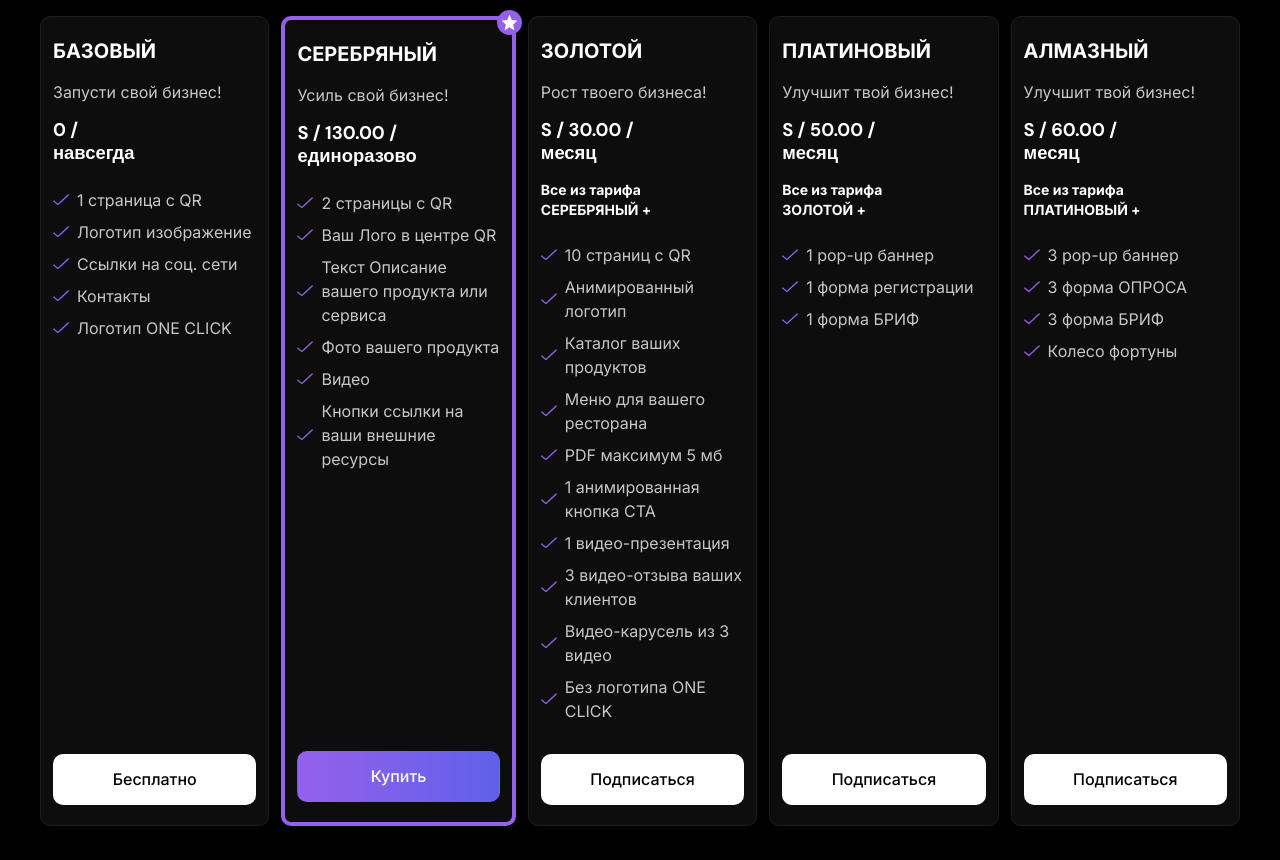
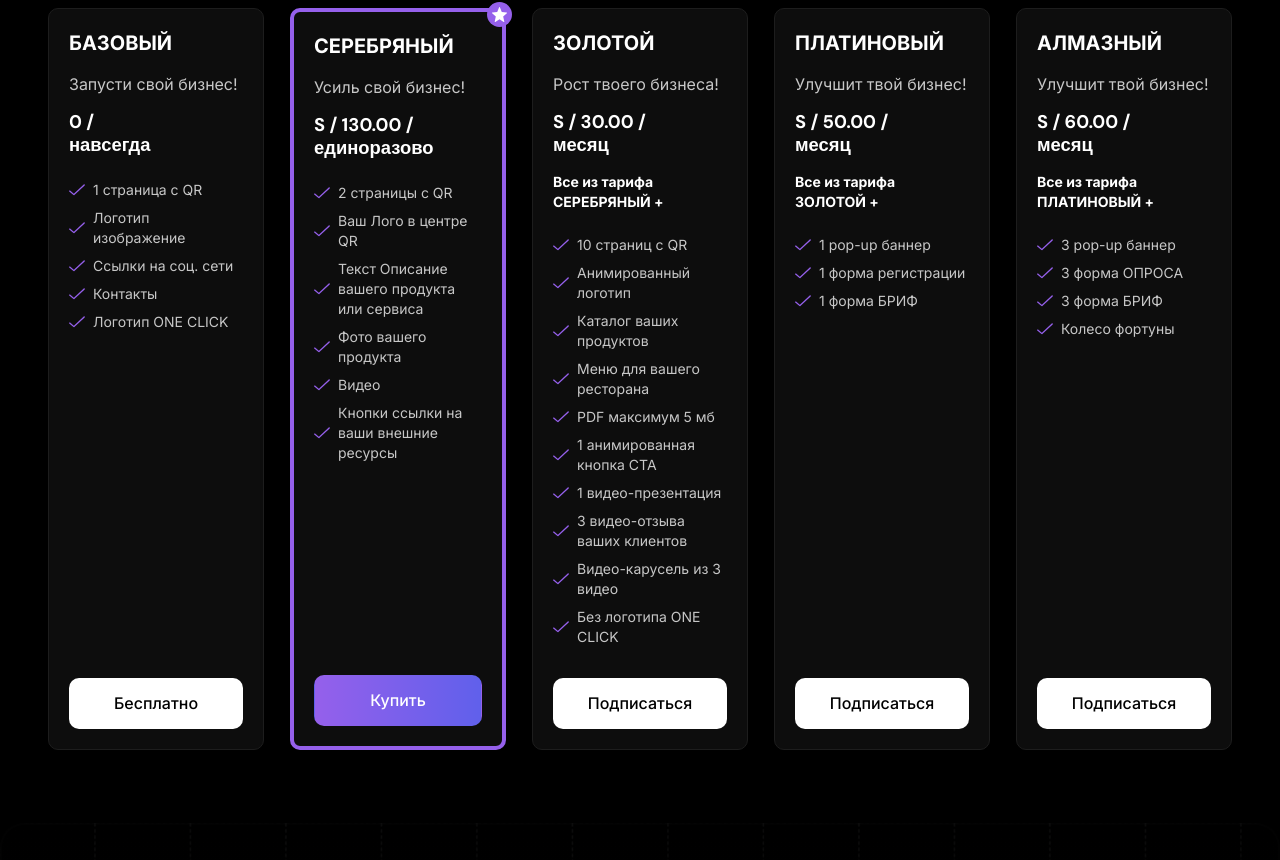
Before and after one commit to Split-Receipt/One-click, a React (Vite) app: page / in a window 1280 px wide. Shown: the part 5640-6500 px from the top of the page. Built offline with nearby package versions, Linux system fonts and the light colour scheme.

Commit message:
Tariffs adaptivity added

```diff
--- a/src/components/Action.jsx
+++ b/src/components/Action.jsx
@@ -13,7 +13,7 @@ function Action({ className = "" }) {
           isActionVisible ? "animate-in" : ""
         } ${className}`}
       >
-        <div className="bg-[url('/img/pattern.png')] bg-cover bg-top py-15 sm:py-20">
+        <div className="bg-[url('/img/pattern.png')] bg-cover bg-top py-10 sm:py-20">
           <div className="container flex flex-col gap-10 items-center justify-between sm:gap-15 md:gap-20 sm:flex-row">
             <div className="flex flex-col gap-10 w-full sm:w-1/2 items-center">
               <h2 className="text-center">
--- a/src/components/Tariffs.jsx
+++ b/src/components/Tariffs.jsx
@@ -1,6 +1,8 @@
 import { useState } from "react";
 import { useTranslation } from "react-i18next";
 import { useScrollAnimation } from "../hooks/useScrollAnimation.js";
+import { Swiper, SwiperSlide } from "swiper/react";
+import { Pagination, Autoplay } from "swiper/modules";
 
 function Tariffs({ className = "" }) {
   const { t } = useTranslation();
@@ -124,7 +126,7 @@ function Tariffs({ className = "" }) {
         }`}
       >
         <div className="container text-center">
-          <h2 className="mb-8">{t("Тарифы")}</h2>
+          <h2 className="md:mb-8 mb-5">{t("Тарифы")}</h2>
           <div className="flex items-center justify-between mb-4 md:mb-6 bg-[#0D0D0D] border border-[#3D3D3D] max-w-[470px] min-w-[300px] w-fit mx-auto rounded-lg">
             {tabs.map((tab) => (
               <div
@@ -140,17 +142,47 @@ function Tariffs({ className = "" }) {
               </div>
             ))}
           </div>
-          <p className="mb-8">
+          <p className="mb-5 text-sm">
             {t(
               `При подписке на 1 год получаете скидку 50%, при подписке на 2 года — свяжитесь с нами`
             )}{" "}
             <a href="tel:+51953245941">+51 953245941</a>
           </p>
-          <div className="flex gap-3 justify-between">
+          <Swiper
+            spaceBetween={10}
+            slidesPerView={1}
+            modules={[Pagination, Autoplay]}
+            loop={true}
+            initialSlide={tariffsData.findIndex((tariff) => tariff.isSpecial)}
+            autoplay={{
+              delay: 3000,
+              disableOnInteraction: false,
+            }}
+            pagination={{
+              clickable: true,
+              bulletClass: "swiper-pagination-bullet",
+              bulletActiveClass: "swiper-pagination-bullet--active",
+            }}
+            breakpoints={{
+              640: {
+                slidesPerView: 2,
+              },
+              768: {
+                slidesPerView: 3,
+              },
+              1024: {
+                slidesPerView: 4,
+              },
+              1280: {
+                slidesPerView: 5,
+              },
+            }}
+            className="w-full"
+          >
             {tariffsData.map((tariff, index) => (
+              <SwiperSlide key={index} className="p-2">
                 <div
-                key={index}
-                className={`feature-card w-full py-5 px-3 ${
+                  className={`feature-card w-full h-full py-5 px-5 ${
                     tariff.isSpecial ? "feature-card--special" : ""
                   }`}
                 >
@@ -174,11 +206,15 @@ function Tariffs({ className = "" }) {
                     <p className="text-sm text-white font-bold">
                       {tariff.subtitle.includes("\n") ? (
                         <>
-                        {tariff.subtitle.split("\n").map((line, lineIndex) => (
+                          {tariff.subtitle
+                            .split("\n")
+                            .map((line, lineIndex) => (
                               <span key={lineIndex}>
                                 {line}
                                 {lineIndex <
-                              tariff.subtitle.split("\n").length - 1 && <br />}
+                                  tariff.subtitle.split("\n").length - 1 && (
+                                  <br />
+                                )}
                               </span>
                             ))}
                         </>
@@ -191,7 +227,7 @@ function Tariffs({ className = "" }) {
                     {tariff.features.map((feature, featureIndex) => (
                       <div
                         key={featureIndex}
-                      className="flex items-center gap-2 mb-2"
+                        className="flex items-center gap-2 mb-2 text-sm"
                       >
                         <img src="img/check.svg" className="w-4 h-4" />
                         <span>{feature}</span>
@@ -206,8 +242,9 @@ function Tariffs({ className = "" }) {
                     <a href={tariff.buttonLink}>{tariff.buttonText}</a>
                   </button>
                 </div>
+              </SwiperSlide>
             ))}
-          </div>
+          </Swiper>
         </div>
       </div>
     </>
--- a/src/index.css
+++ b/src/index.css
@@ -1,5 +1,9 @@
 @import url("https://fonts.googleapis.com/css2?family=Inter:wght@300;400;500;600;700&family=DM+Sans:wght@300;400;500;600;700&display=swap");
 @import "tailwindcss";
+@import "swiper/css";
+@import "swiper/css/navigation";
+@import "swiper/css/pagination";
+@import "swiper/css/scrollbar";
 
 :root {
   font-family: "Inter", system-ui, Avenir, Helvetica, Arial, sans-serif;
@@ -320,6 +324,33 @@ button:hover {
   color: #ffffff;
 }
 
+/* swiper */
+
+.swiper {
+  padding: 0 0 25px;
+  height: 100%;
+}
+
+.swiper-slide {
+  height: auto;
+}
+
+.swiper-pagination {
+  padding: 5px 0;
+  bottom: -10px !important;
+}
+
+.swiper-pagination-bullet {
+  background-color: #fff;
+}
+
+.swiper-pagination-bullet--active {
+  background-color: #9560eb !important;
+  opacity: 1 !important;
+}
+
+/* animations */
+
 .scroll-animate {
   opacity: 0;
   transform: translateY(30px);
```
Also changed, not shown: public/img/menu.svg (added). Lines whose indentation alone changed are shown as unchanged.
